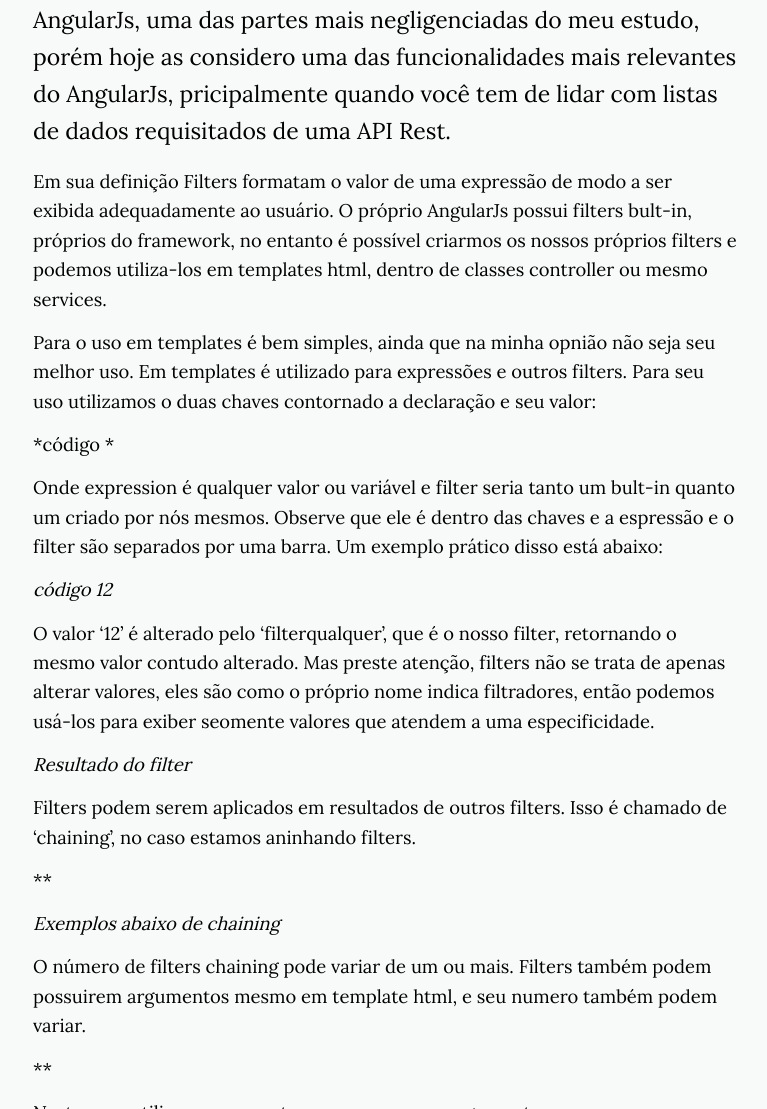
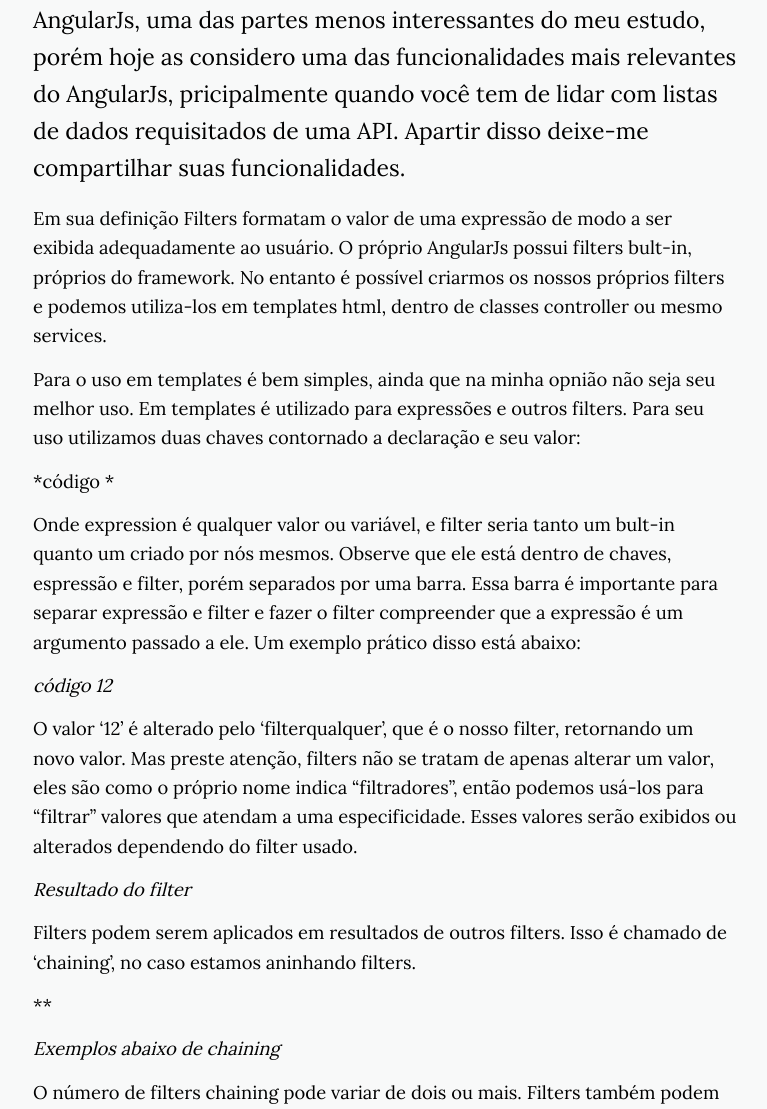
Before and after one commit to Nabucodono5or/Nabucodono5or.github.io, a Jekyll site: the page built from _posts/2019-08-10-nova-materia.markdown, in a window 1280 px wide and 1400 px high, scrolled down 461 px. Shown: the part 291-1400 px from the top of the window, without its empty margins (255-1022 px from the left). Built offline with Jekyll 4.4.1, drawn with Linux system fonts in a browser that asks for light colours; nearby versions of some CDN libraries; some of the changed text lies outside the part shown.

Commit message:
terminada a parte ecrita do artigo

```diff
--- a/_posts/2019-08-10-nova-materia.markdown
+++ b/_posts/2019-08-10-nova-materia.markdown
@@ -9,23 +9,23 @@
 image-sm: https://source.unsplash.com/user/markusspiske/AaEQmoufHLk/500x300
 ---
 Filters era para mim quando comecei a utilizar o framework AngularJs, uma das
-partes mais negligenciadas do meu estudo, porém hoje as considero uma das funcionalidades
+partes menos interessantes do meu estudo, porém hoje as considero uma das funcionalidades
 mais relevantes do AngularJs, pricipalmente quando você tem de lidar com listas de
-dados requisitados de uma API Rest.
+dados requisitados de uma API. Apartir disso deixe-me compartilhar suas funcionalidades.
 
 Em sua definição Filters formatam o valor de uma expressão de modo a ser exibida adequadamente
-ao usuário. O próprio AngularJs possui filters bult-in, próprios do framework, no entanto é possível criarmos os nossos próprios filters e podemos utiliza-los em templates html, dentro de classes controller ou mesmo services.
+ao usuário. O próprio AngularJs possui filters bult-in, próprios do framework. No entanto é possível criarmos os nossos próprios filters e podemos utiliza-los em templates html, dentro de classes controller ou mesmo services.
 
 Para o uso em templates é bem simples, ainda que na minha opnião não seja seu melhor uso. Em
-templates é utilizado para expressões e outros filters. Para seu uso utilizamos o duas chaves {{}} contornado a declaração e seu valor:
+templates é utilizado para expressões e outros filters. Para seu uso utilizamos duas chaves {{}} contornado a declaração e seu valor:
 
  *código {{ expression | filter }}*
 
- Onde expression é qualquer valor ou variável e filter seria tanto um bult-in quanto um criado por nós mesmos. Observe que ele é dentro das chaves e a espressão e o filter são separados por uma barra. Um exemplo prático disso está abaixo:
+ Onde expression é qualquer valor ou variável, e filter seria tanto um bult-in quanto um criado por nós mesmos. Observe que ele está dentro de chaves, espressão e filter, porém separados por uma barra. Essa barra é importante para separar expressão e filter e fazer o filter compreender que a expressão é um argumento passado a ele. Um exemplo prático disso está abaixo:
 
  *código {{ 12 | filterqualquer }}*
 
-  O valor '12' é alterado pelo 'filterqualquer', que é o nosso filter, retornando o mesmo valor contudo alterado. Mas preste atenção, filters não se trata de apenas alterar valores, eles são como o próprio nome indica filtradores, então podemos usá-los para exiber seomente valores que atendem a uma especificidade.
+  O valor '12' é alterado pelo 'filterqualquer', que é o nosso filter, retornando um novo valor. Mas preste atenção, filters não se tratam de apenas alterar um valor, eles são como o próprio nome indica "filtradores", então podemos usá-los para "filtrar" valores que atendam a uma especificidade. Esses valores serão exibidos ou alterados dependendo do filter usado.
 
  *Resultado do filter*
 
@@ -35,13 +35,31 @@
 
  *Exemplos abaixo de chaining*
 
-O número de filters chaining pode variar de um ou mais. Filters também podem possuirem argumentos mesmo em template html, e seu numero também podem variar.
+O número de filters chaining pode variar de dois ou mais. Filters também podem possuirem argumentos mesmo em template html, e seu numero também pode variar.
 
-*{{ expression | filter:argument1:... }}*
+*{{ expression | filter:argument1:argument2:... }}*
 
-Neste caso utilizamos os pontos para separar os argumentos.
+Neste caso utilizamos dois pontos para separar os argumentos.
 
 *exemplo de filter com argumentos*
 *Resultado*
 
 Filters em Controllers e services:
+Para usar filters dentro de services e Controllers, precisamos primeiramente declará-los como dependência. Para declarar um filter, seja ele bult-in ou não do framework, basta fazer DI (dependency injection). E então eles serão repassados como argumentos dentro do próprio código.
+
+*exemplo de codigo controller com um filter*
+
+No código acima declaramos o filter como argumento do nosso controller, e o utilizamos para filtrar (array ou objetos) em uma nova lista de valores definidos pelo filter e seu argumento. No caso acima seria ...(explicação do qu estou filtrando).
+
+Veja que poderiamos filtrar essa mesma lista usando o filter na directiva ng-repeat do template, contudo isso seria custoso e se tornária extremamente trabalhoso se quiséssemos mudar. Usando o filter no controller temos total poder sobre a lista de dados usada e nosso código fica mais condigente com a divisão de responsábilidades do framework. Sinceramente eu prefiro um código com suas responsábilidades bem definidas.
+
+Abaixo seu uso no html onde usamos o ng-repeat para trabalhar com somente uma lista, que pode ser alterada quando quisermos e de diversas formas dento do controller através de outros filters.
+
+*código html*
+
+No uso de services realizamos os mesmos passos: declaramos o filter como dependencia e o usamos para filtrar os valores da lista. No código usamos um método para alterar o valor e retorná-lo.
+
+*código abaxo de um service*
+
+É possível usar filters não somente em services e Controllers, ele tamém é usável em directivas.
+Filters são uma mão na roda principalmente se você quer práticidade, manipular dados se tornou uma tarefa bastante rotineira ao programar hoje, então por que não deixá-la simples?
```
